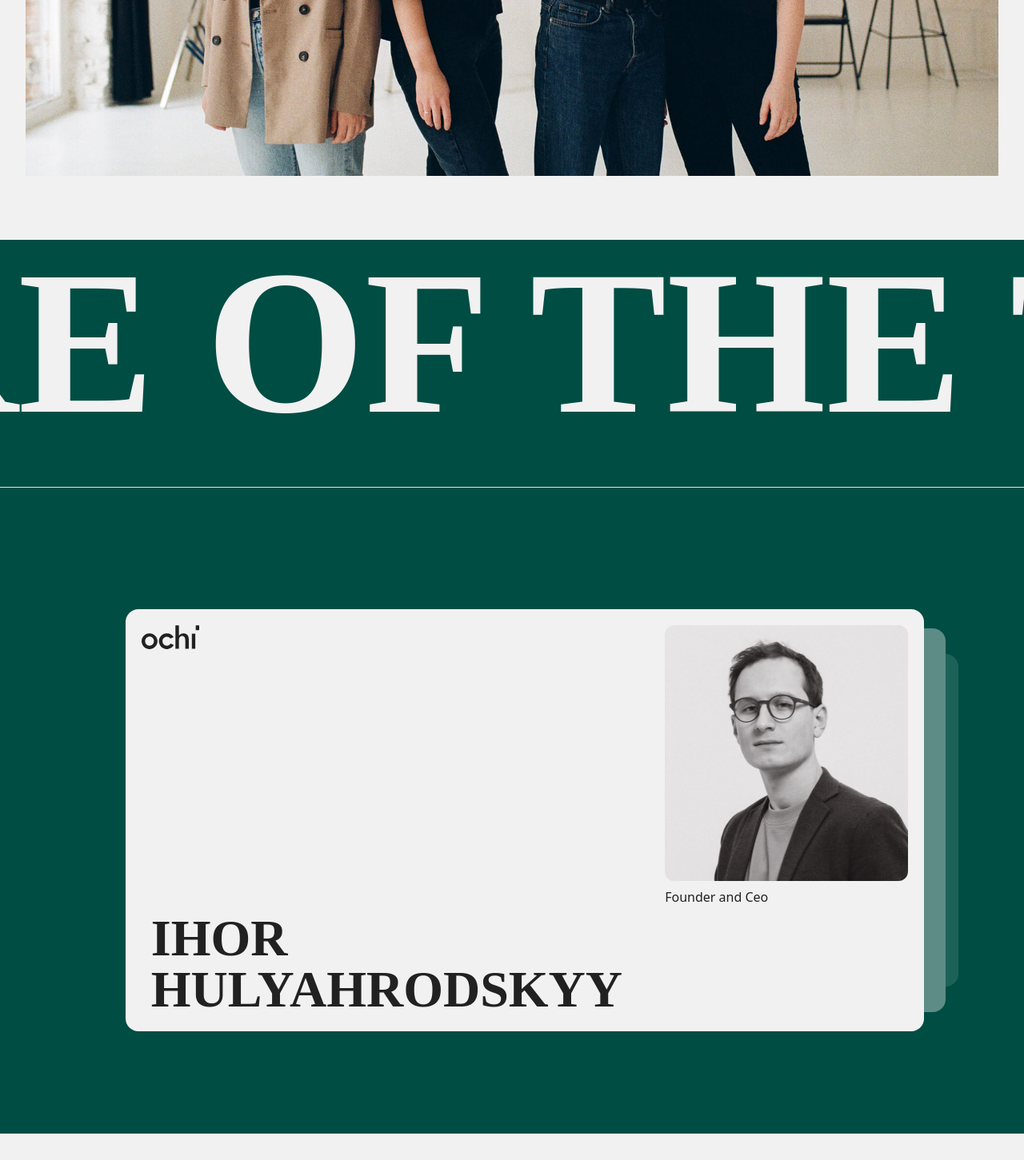
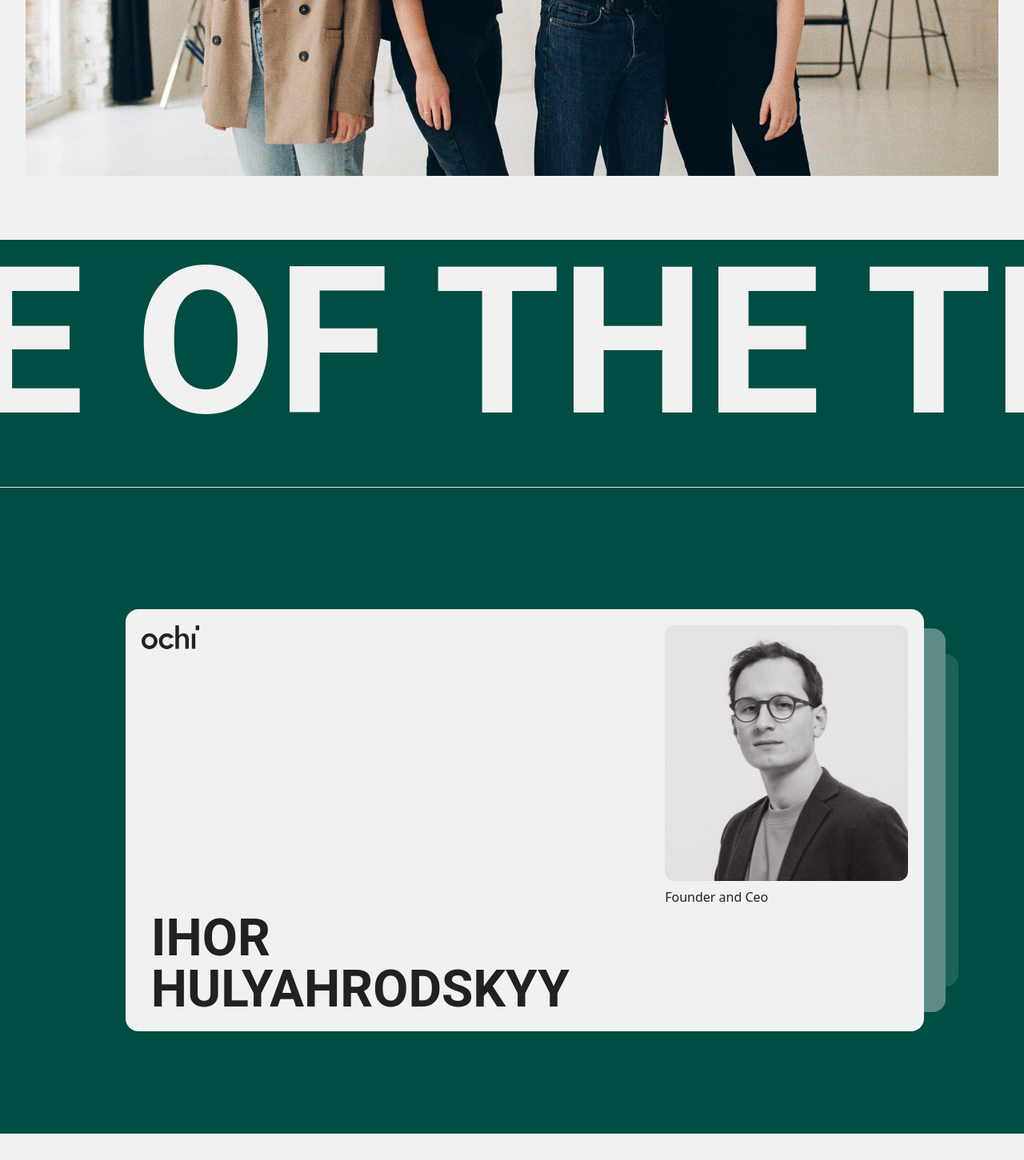
Before and after one commit to HarnoorAulakh1/Type-Ochi, a React (Vite) app: page /about in a window 1280 px wide. Shown: the part 2141-3592 px from the top of the page at 80% size. Built offline with nearby package versions, Linux system fonts and the light colour scheme.

Commit message:
bug fixed

```diff
--- a/src/components/about.tsx
+++ b/src/components/about.tsx
@@ -176,7 +176,7 @@ export function Card({data: data}: {data: { img: string; name: string; role: str
         </div>
         <div className="flex flex-col absolute left-8 bottom-5">
           {value.map((item) => (
-            <div className="text-text uppercase leading-none font-bold text-[2rem] md:text-[4rem] font-['Founders_Grotesk_Condensed']">
+            <div className="text-text uppercase leading-none font-bold text-[2rem] md:text-[4rem] font-fond">
               {item}
             </div>
           ))}
@@ -254,7 +254,7 @@ function Crousal1({
         className=" w-full bg-primary rounded-2xl "
       >
         <hr className="w-[250%]" />
-        <h1 className="uppercase text-nowrap  bg-primary w-full leading-[100%] text-[20vw] font-['Founders_Grotesk_Condensed']  font-bold text-back">
+        <h1 className="uppercase text-nowrap  bg-primary w-full leading-[100%] text-[20vw] font-fond  font-bold text-back">
           {text}
           {text}
           {text}
```
